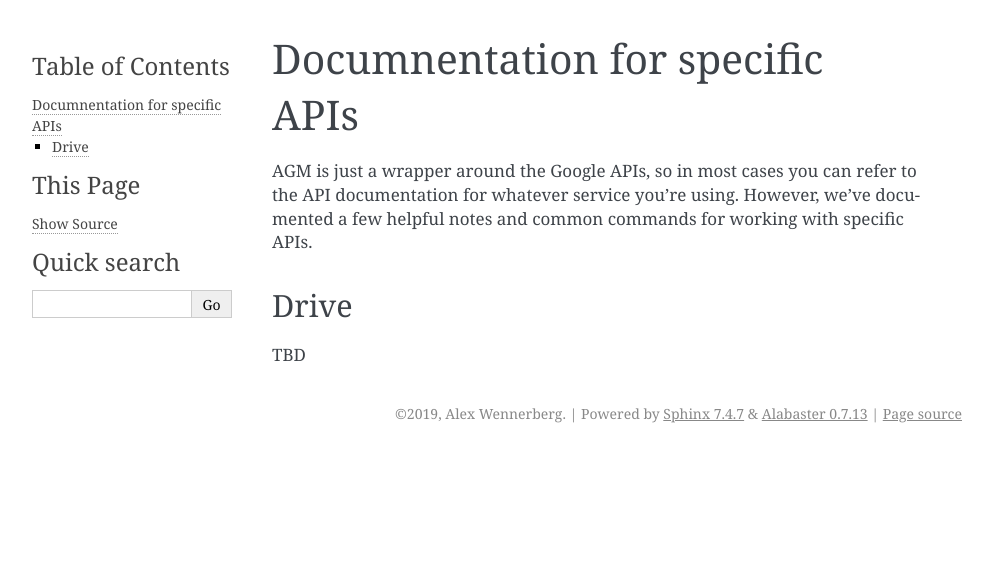
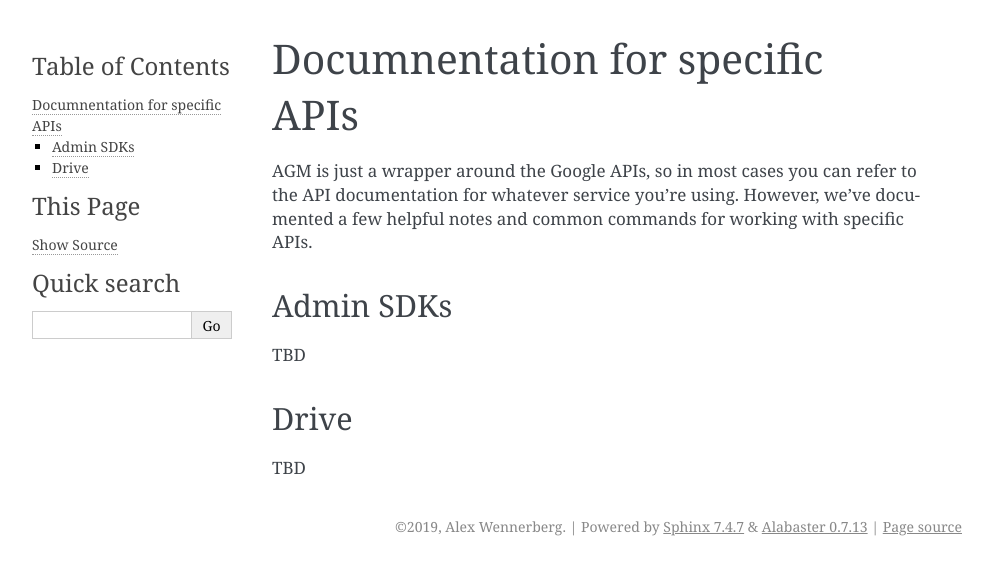
Before and after one commit to Cloudbakers/agm, a Sphinx documentation site: the page built from docs/apis.md, in a window 1280 px wide. Shown: the top 575 px of the page, without its empty margins (148-1141 px from the left). Built offline with Sphinx 7.4.7, drawn with Linux system fonts in a browser that asks for light colours.

Commit message:
testing webhook

```diff
--- a/docs/apis.md
+++ b/docs/apis.md
@@ -2,6 +2,10 @@
 
 AGM is just a wrapper around the Google APIs, so in most cases you can refer to the API documentation for whatever service you're using. However, we've documented a few helpful notes and common commands for working with specific APIs.
 
+## Admin SDKs
+
+TBD
+
 ## Drive
 
 TBD
```
